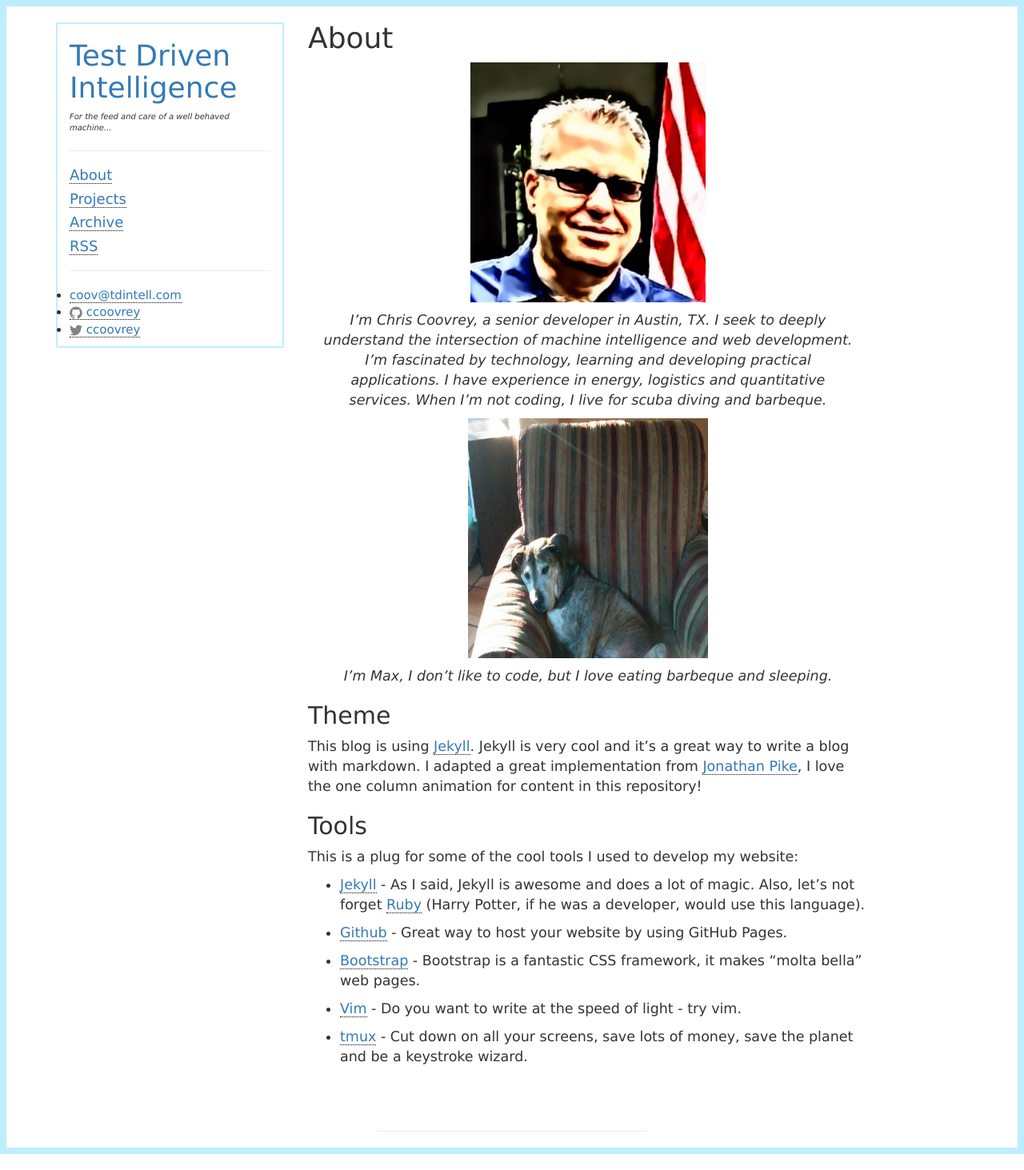
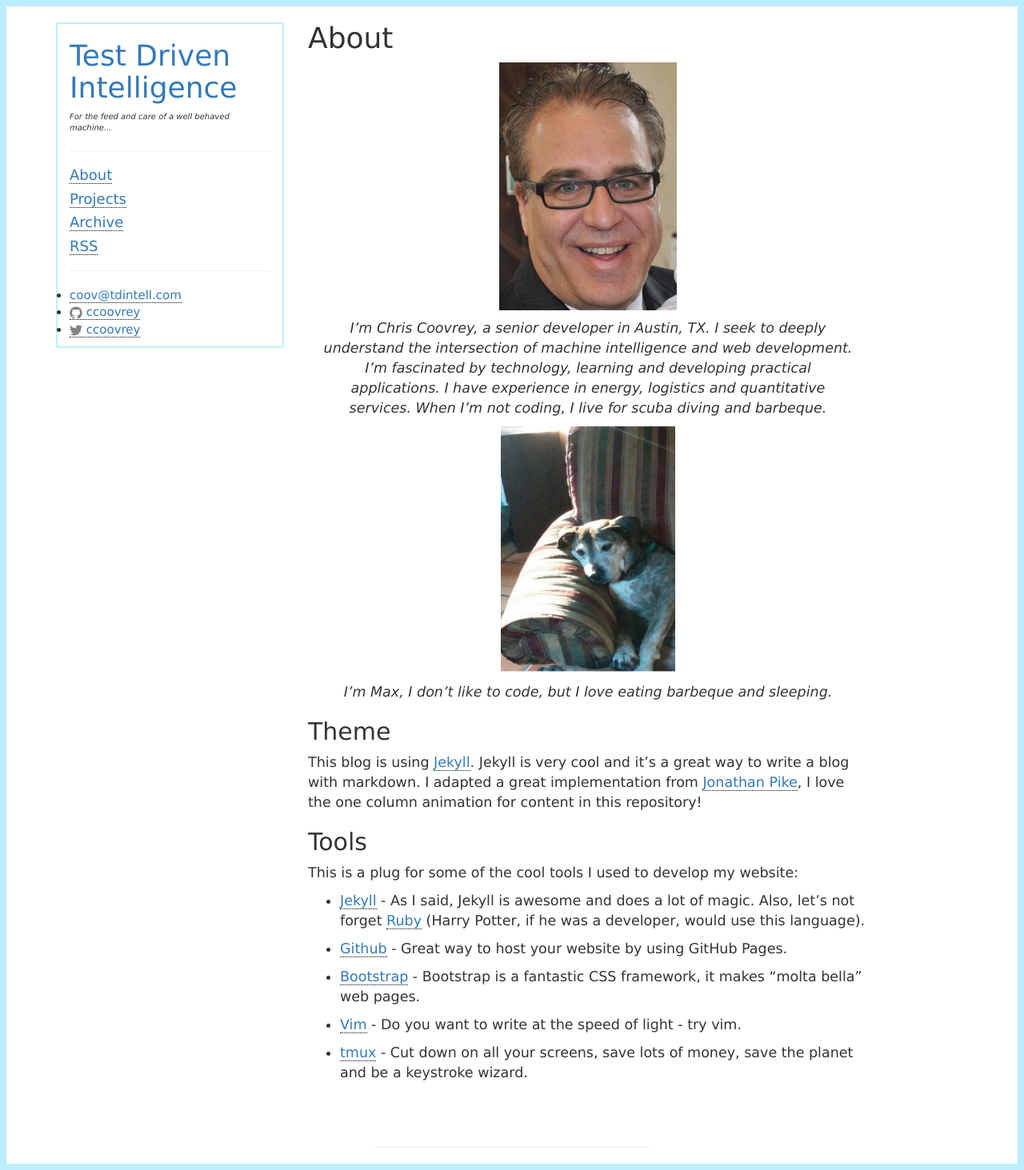
Before and after one commit to ccoovrey/ccoovrey.github.io, a Jekyll site: the page built from about.md, in a window 1280 px wide. Shown: the whole page at 80% size. Built offline with Jekyll 4.4.1, drawn with Linux system fonts in a browser that asks for light colours.

Commit message:
new picture of coov and max

```diff
--- a/about.md
+++ b/about.md
@@ -5,7 +5,7 @@ permalink: /about/
 ---
 
 {: .center}
-![coov](/images/about/coov.jpg){:height="300px" widith="300px"}
+![coov](/images/about/coov.jpg){:height="310px" widith="430px"}
 
 {: .center}
 _I'm Chris Coovrey, a senior developer in Austin, TX. I seek to deeply_ \\
@@ -15,7 +15,7 @@ _applications. I have experience in energy, logistics and quantitative_ \\
 _services. When I'm not coding, I live for scuba diving and barbeque._
 
 {: .center}
-![mapooh](/images/about/max_crop.jpg){:height="300px" width="300px"}
+![mapooh](/images/about/max_crop.jpg){:height="310px" widith="430px"}
 
 {: .center}
 _I'm Max, I don't like to code, but I love eating barbeque and sleeping._
```
Also changed, not shown: _posts/2016-06-01-test-driven-intelligence.md (+1 -1 lines), images/about/coov.jpg, images/about/dilbert_turing.jpg (deleted), images/about/max_crop.jpg.
